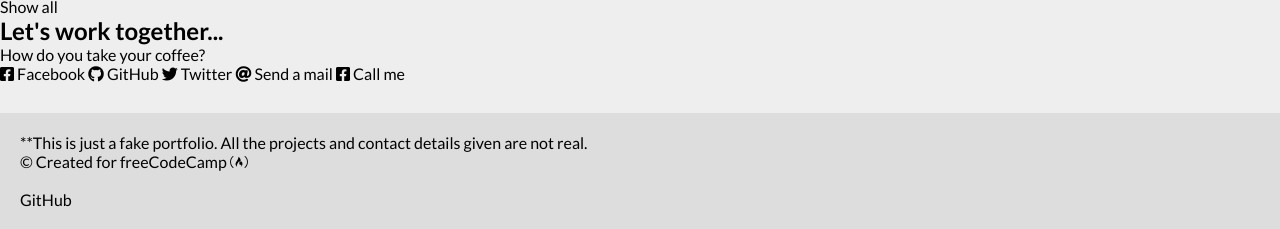
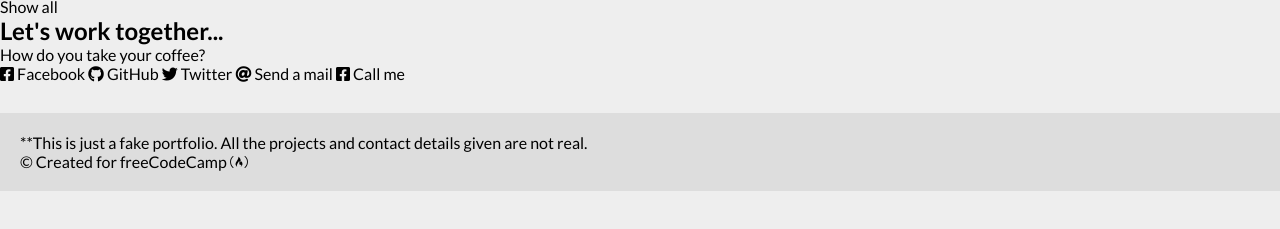
Before and after one commit to Rhulk/product-landing, a plain HTML site: page portafolio.html in a window 1280 px wide. Shown: the part 2012-2241 px from the top of the page. After the commit the page ends 2203 px from the top, so only its background shows below. Drawn offline with Linux system fonts and the light colour scheme.

Commit message:
Update portafolio.html

```diff
--- a/portafolio.html
+++ b/portafolio.html
@@ -171,13 +171,7 @@
         ></a>
       </p>
 
-      <!-- old-->
-        <a id="profile-link" href="#" target="_blank" class="project project-tile">
-            <img src="" alt="" class="project-image">
-            <p class="project-tile">
-                <span class="code">GitHub</span>
-            </p>
-        </a>
+
     </footer>
 </body>
 </html>
```
